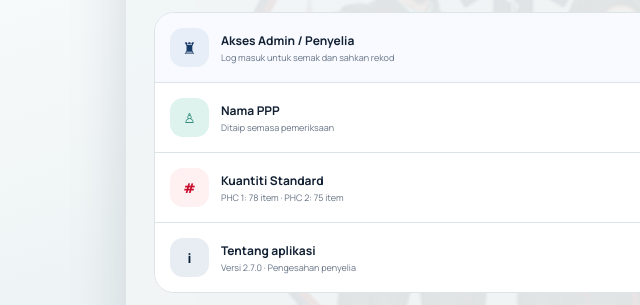
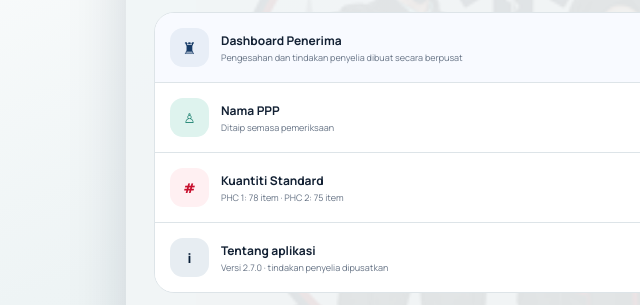
Before and after one commit to cherosli33-hub/amo-dashboard-with-icon, a website: page phc-checklist/settings.html in a window 1280 px wide. Shown: the part 227-532 px from the top of the page, 134-774 px from the left. Drawn offline with Linux system fonts and the light colour scheme.

Commit message:
Alih akses penyelia PHC ke dashboard penerima

```diff
--- a/phc-checklist/settings.html
+++ b/phc-checklist/settings.html
@@ -20,12 +20,12 @@
     <main class="page settings-page">
       <section class="settings-hero"><img src="assets/logo.png" alt="Logo PHC"><div><h1>PHC Checklist</h1><p>Hospital Kuala Lipis</p></div></section>
       <section class="settings-list">
-        <a class="settings-row supervisor-entry" href="supervisor.html"><span class="setting-icon shield">♜</span><span><strong>Akses Admin / Penyelia</strong><small>Log masuk untuk semak dan sahkan rekod</small></span><b>›</b></a>
+        <a class="settings-row supervisor-entry" href="../data-dashboard/"><span class="setting-icon shield">♜</span><span><strong>Dashboard Penerima</strong><small>Pengesahan dan tindakan penyelia dibuat secara berpusat</small></span><b>›</b></a>
         <button class="settings-row" data-setting="ppp"><span class="setting-icon mint">♙</span><span><strong>Nama PPP</strong><small>Ditaip semasa pemeriksaan</small></span><b>›</b></button>
         <button class="settings-row" data-setting="quantity"><span class="setting-icon red">#</span><span><strong>Kuantiti Standard</strong><small>PHC 1: 78 item · PHC 2: 75 item</small></span><b>›</b></button>
-        <button class="settings-row" data-setting="about"><span class="setting-icon navy">i</span><span><strong>Tentang aplikasi</strong><small>Versi 2.7.0 · Pengesahan penyelia</small></span><b>›</b></button>
+        <button class="settings-row" data-setting="about"><span class="setting-icon navy">i</span><span><strong>Tentang aplikasi</strong><small>Versi 2.7.0 · tindakan penyelia dipusatkan</small></span><b>›</b></button>
       </section>
-      <div class="sync-card" id="syncStatus"><strong>Memeriksa sambungan...</strong><p>Status Google Sheet dan rekod menunggu akan dipaparkan di sini.</p></div>
+      <div class="sync-card" id="syncStatus"><strong>Memeriksa sambungan...</strong><p>Status Firebase dan rekod menunggu akan dipaparkan di sini.</p></div>
       <button class="button secondary full" id="clearCache">Kosongkan cache peranti</button>
     </main>
   </div>
```
